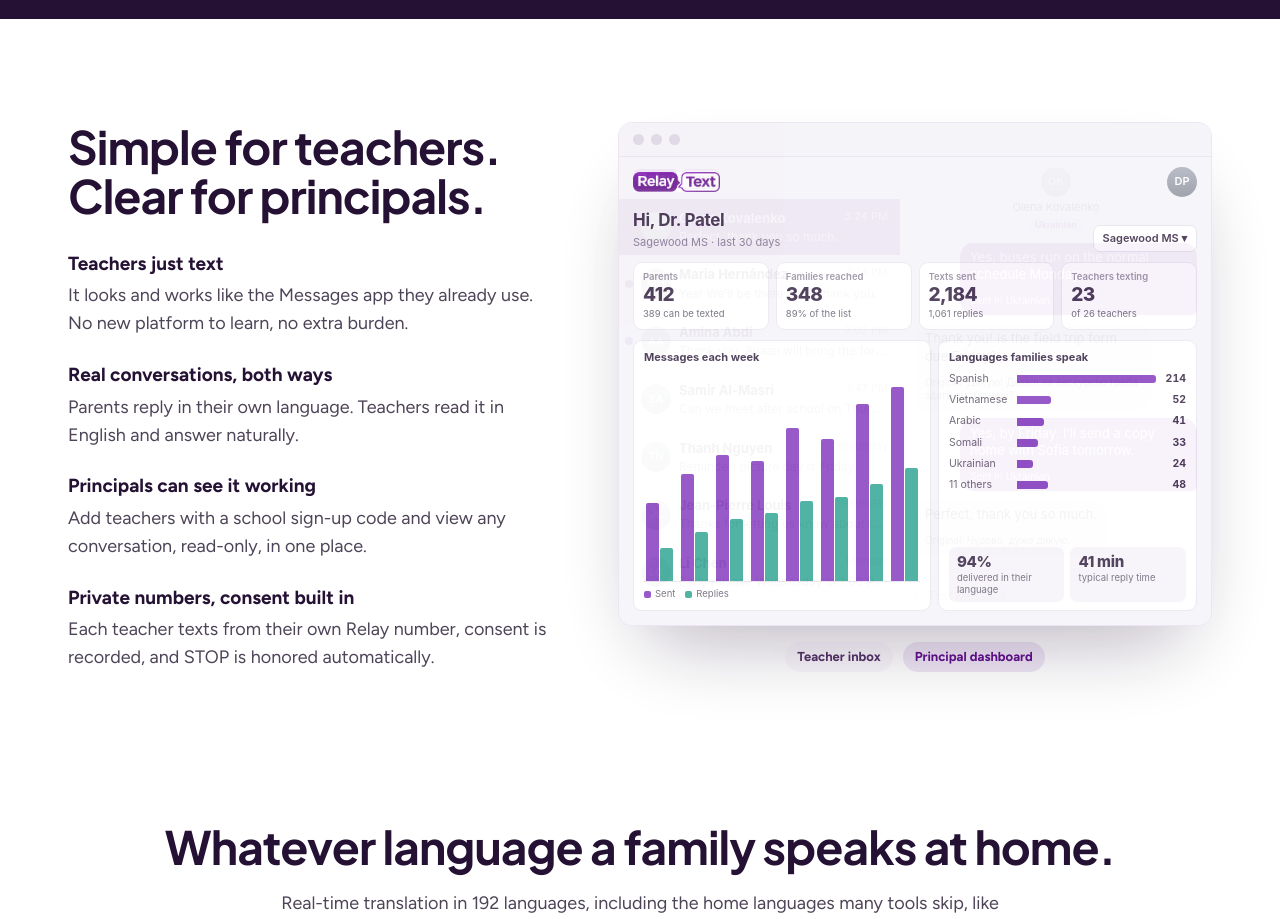
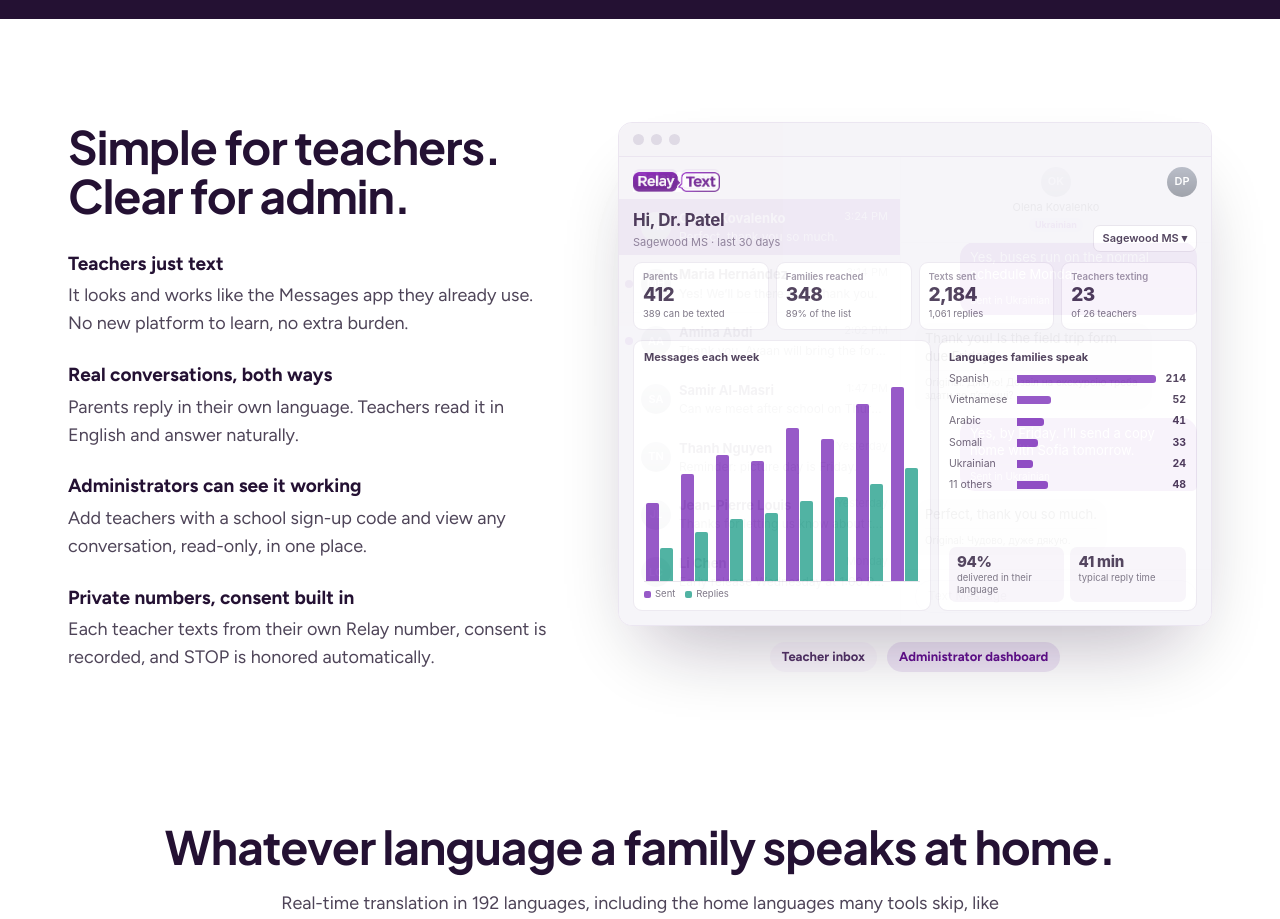
Before and after one commit to stellomax/relay-text, a Next.js app: page / in a window 1280 px wide. Shown: the part 2140-3059 px from the top of the page. Built offline with nearby package versions, Linux system fonts and the light colour scheme.

Commit message:
Landing: 'Clear for admin.' and Administrator dashboard wording
Co-Authored-By: Claude Opus 5.5 <noreply@anthropic.com>
Claude-Session: https://claude.ai/code/session_01NHaCwh9APNv8QtQw9JUgEf

```diff
--- a/app/landing.css
+++ b/app/landing.css
@@ -378,7 +378,7 @@
   .ct-row { grid-template-columns: 1fr; }
 }
 
-/* "Simple for teachers. Clear for principals.": the inbox and the dashboard take turns */
+/* "Simple for teachers. Clear for admin.": the inbox and the dashboard take turns */
 .lp-swap { display: grid; min-width: 0; }
 .lp-swap > .lp-slide { grid-area: 1 / 1; }
 .lp-slide-a { animation: lp-swap-a 14s infinite; }
--- a/app/page.tsx
+++ b/app/page.tsx
@@ -303,7 +303,7 @@ export default function Landing() {
 
         <section className="lp-schools" aria-labelledby="schools">
           <div className="lp-schools-copy">
-            <h2 id="schools">Simple for teachers. Clear for principals.</h2>
+            <h2 id="schools">Simple for teachers. Clear for admin.</h2>
             <dl>
               <div>
                 <dt>Teachers just text</dt>
@@ -314,7 +314,7 @@ export default function Landing() {
                 <dd>Parents reply in their own language. Teachers read it in English and answer naturally.</dd>
               </div>
               <div>
-                <dt>Principals can see it working</dt>
+                <dt>Administrators can see it working</dt>
                 <dd>Add teachers with a school sign-up code and view any conversation, read-only, in one place.</dd>
               </div>
               <div>
@@ -324,7 +324,7 @@ export default function Landing() {
             </dl>
           </div>
 
-          {/* Switches back and forth: a teacher's inbox, then the principal's dashboard. */}
+          {/* Switches back and forth: a teacher's inbox, then the administrator dashboard. */}
           <div className="lp-swap">
             <div className="lp-window lp-slide lp-slide-a" aria-label="The Relay inbox">
               <div className="lp-window-bar">
@@ -397,7 +397,7 @@ export default function Landing() {
                 </div>
               </div>
             </div>
-            <div className="lp-window lp-slide lp-slide-b" aria-label="The principal's dashboard">
+            <div className="lp-window lp-slide lp-slide-b" aria-label="The administrator dashboard">
               <div className="lp-window-bar">
                 <i />
                 <i />
@@ -481,7 +481,7 @@ export default function Landing() {
             </div>
             <div className="lp-swap-labels" aria-hidden>
               <span className="a">Teacher inbox</span>
-              <span className="b">Principal dashboard</span>
+              <span className="b">Administrator dashboard</span>
             </div>
           </div>
         </section>
```
